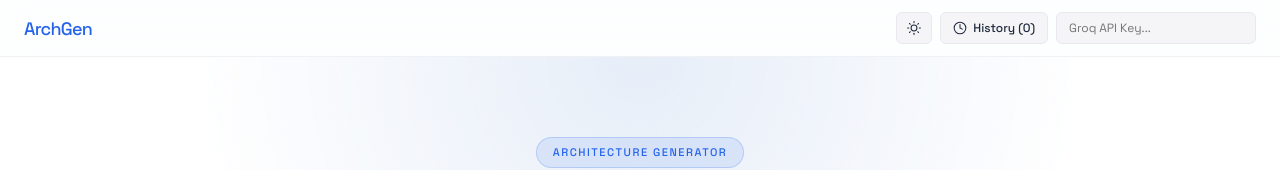
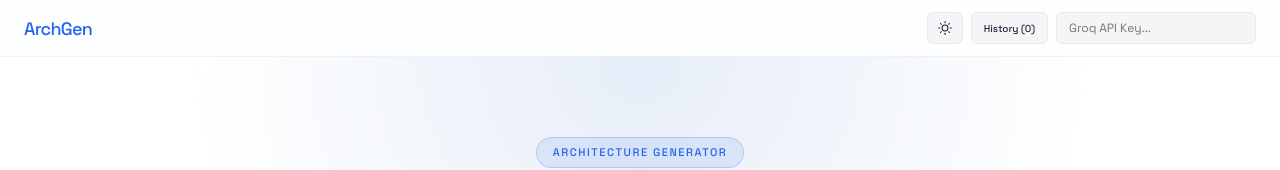
Before and after one commit to LTeemu/architecture-generator, a React (Vite) app: page / in a window 1280 px wide. Shown: the top 170 px of the page. Built offline with nearby package versions, Linux system fonts and the light colour scheme.

Commit message:
More changes related to previous commit

```diff
--- a/src/components/Header.jsx
+++ b/src/components/Header.jsx
@@ -68,7 +68,7 @@ export function Header({ apiKey, setApiKey, width, history, onHistorySelect, cle
               style={{
                 height: "32px",
                 padding: "0 12px",
-                fontSize: "12px",
+                fontSize: "10px",
                 border: "1px solid",
                 borderColor: darkMode ? "#334155" : "#e8e8ee",
                 borderRadius: "6px",
@@ -82,14 +82,14 @@ export function Header({ apiKey, setApiKey, width, history, onHistorySelect, cle
                 gap: "6px"
               }}
             >
-              <HistoryIcon />
+              {/* <HistoryIcon /> */}
               History ({history.length})
             </button>
 
             {showHistory && (
               <div style={{
                 position: width < 500 ? "fixed" : "absolute",
-                top: "calc(100% + 12px)",
+                top: width < 500 ? "100%" : "calc(100% + 12px)",
                 right: 0,
                 width: width < 500 ? "100vw" : "300px",
                 background: darkMode ? "#0f172a" : "#fff",
@@ -97,7 +97,7 @@ export function Header({ apiKey, setApiKey, width, history, onHistorySelect, cle
                 borderColor: darkMode ? "#334155" : "#e2e8f0",
                 borderRadius: "12px",
                 boxShadow: "0 10px 15px -3px rgba(0, 0, 0, 0.1)",
-                maxHeight: "400px",
+                maxHeight: "300px",
                 overflowY: "auto",
                 padding: "16px",
                 boxSizing: "border-box"
```
